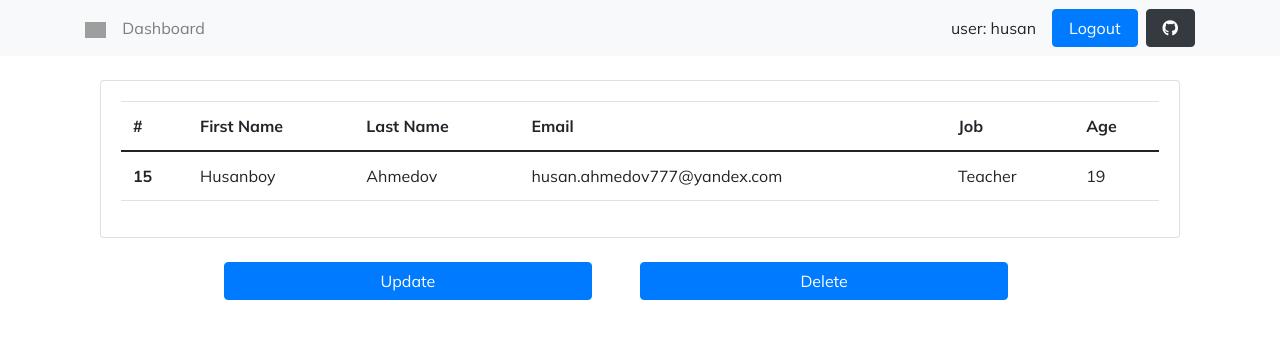
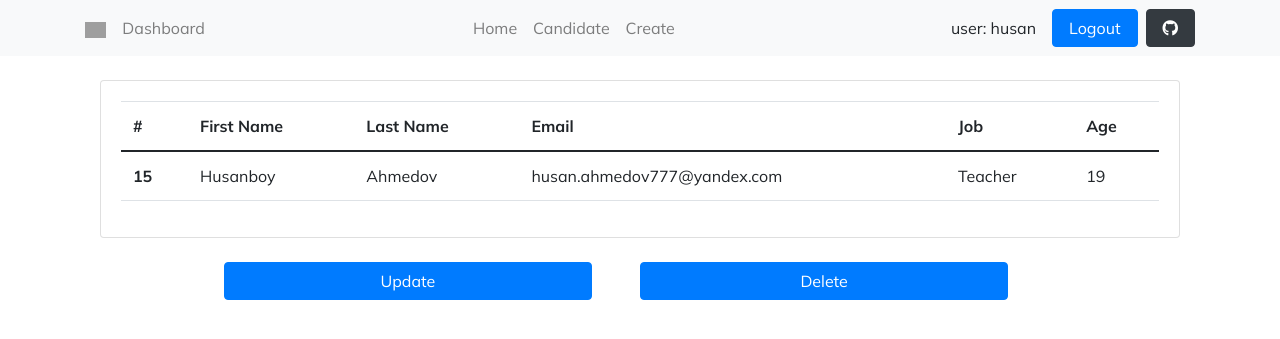
Before and after one commit to hwandev12/magestic_center, a Django app: page /15/ in a window 1280 px wide. Shown: the top 339 px of the page. Run offline with Django 4.2, Linux system fonts and the light colour scheme; a user stored in the database is signed in; data comes from the database, SQL or seed files in the repository; both versions use the stored data as it was after the commit; some libraries are stand-ins or nearby versions; grey boxes are pictures that could not be loaded.

Commit message:
login mixins

```diff
--- a/base_app/urls.py
+++ b/base_app/urls.py
@@ -9,6 +9,6 @@ urlpatterns = [
     path('<int:pk>/update/', Update_candidate.as_view(), name='update'),
     path('<int:pk>/delete/', Delete_candidate.as_view(), name='delete'),
     path('candidate/', Candidate_lists.as_view(), name='candidate'),
-    path('signup/', Candidate_create.as_view(), name='create'),
+    path('create/', Candidate_create.as_view(), name='create'),
     path('/deleted', Deleted.as_view(), name='deleted')
 ]
--- a/base_app/views.py
+++ b/base_app/views.py
@@ -2,6 +2,7 @@ from multiprocessing import context
 from re import template
 from django.shortcuts import redirect, render, reverse
 from . import models
+from django.contrib.auth.mixins import LoginRequiredMixin
 from .models import Candidate
 from django.views.generic import TemplateView, ListView, DetailView, CreateView, UpdateView, DeleteView
 from django.shortcuts import get_object_or_404
@@ -20,24 +21,24 @@ class BaseView(TemplateView):
     template_name = 'pages/main.html'
 
 
-class Candidate_lists(ListView):
+class Candidate_lists(LoginRequiredMixin ,ListView):
     template_name = 'pages/candidates.html'
     queryset = Candidate.objects.all()
     context_object_name = 'candid'
 
-class Candidate_details(DetailView):
+class Candidate_details(LoginRequiredMixin, DetailView):
     template_name = 'details/candidate_details.html'
     queryset = Candidate.objects.all()
     context_object_name = 'candid'
 
-class Candidate_create(CreateView):
+class Candidate_create(LoginRequiredMixin, CreateView):
     template_name = 'pages/candid_create.html'
     form_class = MainRegister
 
     def get_success_url(self):
         return reverse('candidate:candidate')
 
-class Update_candidate(UpdateView):
+class Update_candidate(LoginRequiredMixin, UpdateView):
     template_name = 'pages/update.html'
     form_class = MainRegister
     queryset = models.Candidate.objects.all()
@@ -46,13 +47,13 @@ class Update_candidate(UpdateView):
     def get_success_url(self):
         return reverse('candidate:candidate')
 
-class Delete_candidate(DeleteView):
+class Delete_candidate(LoginRequiredMixin, DeleteView):
     template_name = 'pages/candidate_confirm_delete.html'
     queryset = models.Candidate.objects.all()
 
     def get_success_url(self):
         return reverse('candidate:deleted')
 
-class Deleted(ListView):
+class Deleted(LoginRequiredMixin, ListView):
     template_name = 'pages/deleted.html'
     queryset = models.Candidate.objects.all()
--- a/core/settings.py
+++ b/core/settings.py
@@ -126,3 +126,4 @@ CRISPY_TEMPLATE_PACK = "bootstrap5"
 
 LOGIN_REDIRECT_URL = '/'
 LOGOUT_REDIRECT_URL = '/'
+LOGIN_URL = '/login'
--- a/templates/layouts/navbar.html
+++ b/templates/layouts/navbar.html
@@ -34,6 +34,17 @@
             <a class="nav-link" href="/">Dashboard</a>
           </li>
         </ul>
+        <ul class="navbar-nav me-auto mb-2 mb-lg-0">
+          <li class="nav-item">
+            <a class="nav-link" href="{% url 'home' %}">Home</a>
+          </li>
+          <li class="nav-item">
+            <a class="nav-link" href="{% url 'candidate:candidate' %}">Candidate</a>
+          </li>
+          <li class="nav-item">
+            <a class="nav-link" href="{% url 'candidate:create' %}">Create</a>
+          </li>
+        </ul>
         <!-- Left links -->
 
         <div class="d-flex align-items-center">
```
Also changed, not shown: db.sqlite3.
